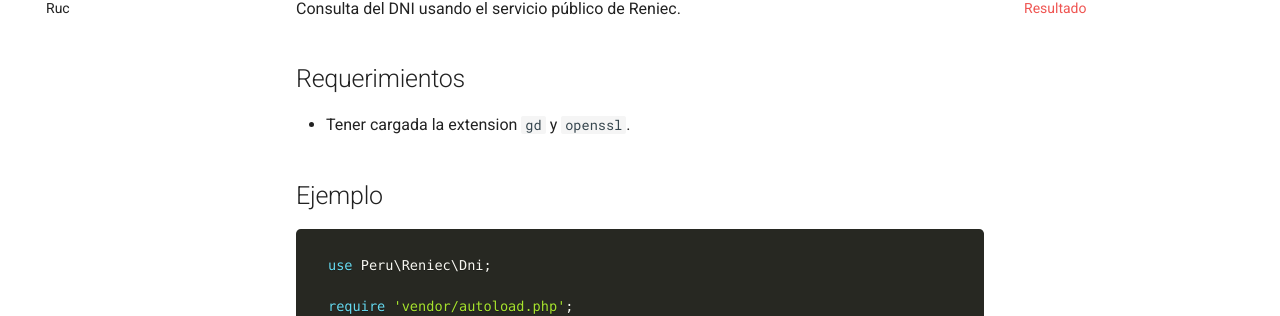
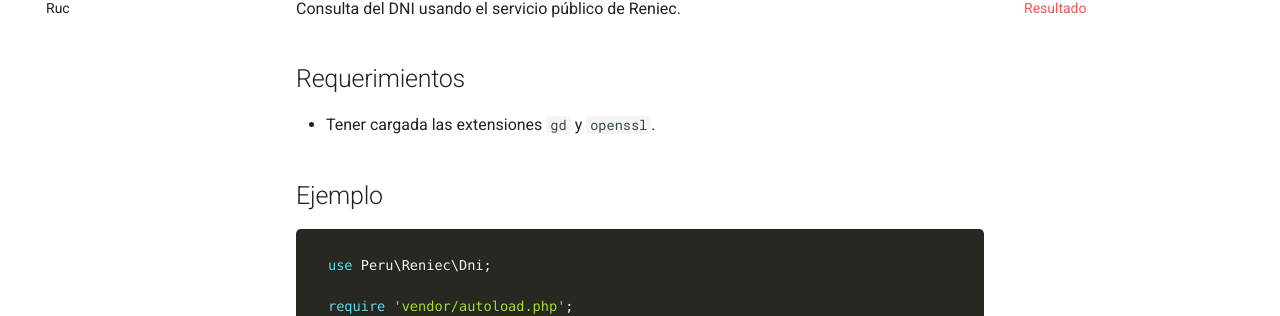
Before and after one commit to giansalex/peru-consult, an MkDocs documentation site: the page built from docs/dni.md, in a window 1280 px wide and 1188 px high. Shown: the part 184-500 px from the top of the window. Built offline with MkDocs 1.6.1 and Material for MkDocs 9.7.7, drawn with Linux system fonts in a browser that asks for light colours; comment, search, counter and statistics services are not loaded; old or Windows-style settings are respelled for this version of MkDocs.

```diff
--- a/docs/dni.md
+++ b/docs/dni.md
@@ -3,7 +3,7 @@ Consulta del DNI usando el servicio público de Reniec.
 
 Requerimientos
 ---------------
-- Tener cargada la extension `gd` y `openssl`.
+- Tener cargada las extensiones `gd` y `openssl`.
 
 Ejemplo
 --------
--- a/mkdocs.yml
+++ b/mkdocs.yml
@@ -33,6 +33,7 @@ extra:
       link: 'https://github.com/giansalex'
   author:
     github: giansalex
+  disqus: 'giansalex'
 
 # Google Analytics
 google_analytics:
```
Also changed, not shown: README.md (+1 -1 lines).
